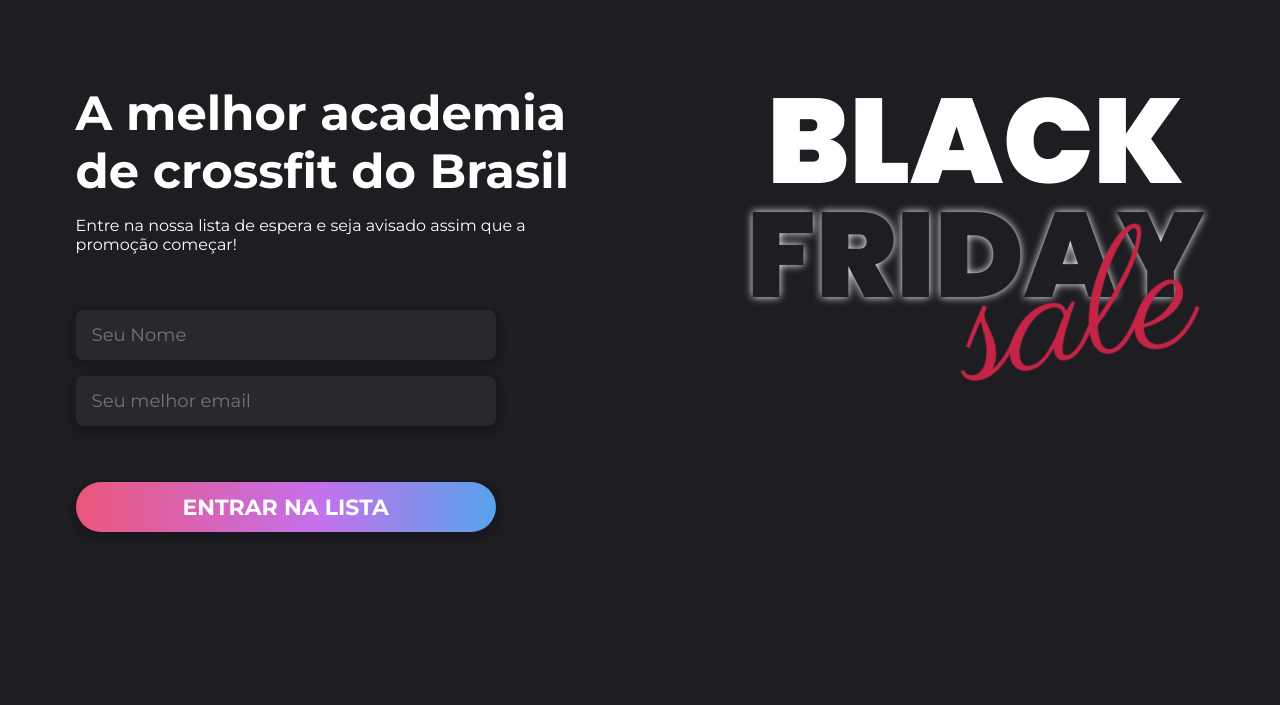
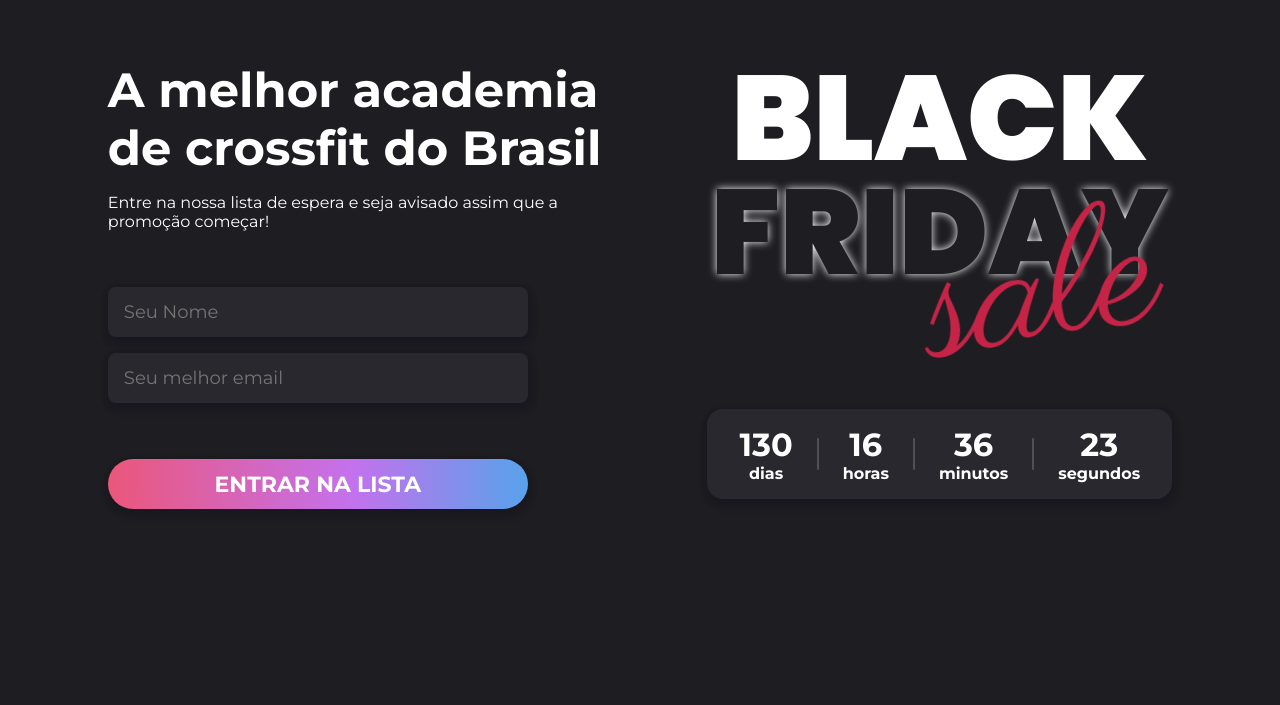
Before and after one commit to taisasoares/amag, a plain HTML site: page index.HTML in a window 1280 px wide. Shown: the part 95-800 px from the top of the page. Drawn offline with Linux system fonts and the light colour scheme.

Commit message:
feat: add countdown

```diff
--- a/index.HTML
+++ b/index.HTML
@@ -72,11 +72,40 @@
           </form>
         </div>
 
-        <!--SVG provisório :)-->
-        <div id="bfs">
-          <span class="poppins">Black</span>
-          <span class="poppins" id="friday">Friday</span>
-          <span id="sale">sale</span>
+        <div id="bfsContainer">
+          <div id="bfs">
+            <span class="poppins">Black</span>
+            <span class="poppins" id="friday">Friday</span>
+            <span id="sale">sale</span>
+          </div>
+
+          <div id="countdown">
+            <div class="countdownContainer">
+              <span id="days" class="countdownTitle"></span>
+              <span class="countdownSubtitle">dias</span>
+            </div>
+
+            <div class="divider"></div>
+
+            <div class="countdownContainer">
+              <span id="hours" class="countdownTitle"></span>
+              <span class="countdownSubtitle">horas</span>
+            </div>
+
+            <div class="divider"></div>
+
+            <div class="countdownContainer">
+              <span id="minutes" class="countdownTitle"></span>
+              <span class="countdownSubtitle">minutos</span>
+            </div>
+
+            <div class="divider"></div>
+
+            <div class="countdownContainer">
+              <span id="seconds" class="countdownTitle"></span>
+              <span class="countdownSubtitle">segundos</span>
+            </div>
+          </div>
         </div>
       </section>
     </main>
--- a/script.JS
+++ b/script.JS
@@ -37,3 +37,48 @@ function saveData(name, email) {
     "Você acaba de ser adicionade a nossa lista de espera! Verifique seu email :) (P.S: obviamente não vai ter nada no seu email pq isso é só um mock tá?? beijinhos científicos)"
   );
 }
+
+function countdown() {
+  // Set the date we're counting down to
+  var countDownDate = new Date("Nov 26, 2021 03:00:00").getTime();
+
+  // Update the count down every 1 second
+  var x = setInterval(function () {
+    // Get today's date and time
+    var now = new Date().getTime();
+
+    // Find the distance between now and the count down date
+    var distance = countDownDate - now;
+
+    // Time calculations for days, hours, minutes and seconds
+    var days = Math.floor(distance / (1000 * 60 * 60 * 24));
+    var hours = Math.floor(
+      (distance % (1000 * 60 * 60 * 24)) / (1000 * 60 * 60)
+    );
+    var minutes = Math.floor((distance % (1000 * 60 * 60)) / (1000 * 60));
+    var seconds = Math.floor((distance % (1000 * 60)) / 1000);
+
+    // Display the result in the elements with id="days", "hours", "minutes" and "seconds"
+    document.getElementById("days").innerHTML = zeroPad(days);
+    document.getElementById("hours").innerHTML = zeroPad(hours);
+    document.getElementById("minutes").innerHTML = zeroPad(minutes);
+    document.getElementById("seconds").innerHTML = zeroPad(seconds);
+
+    // If the count down is finished show 00:00:00:00
+    if (distance < 0) {
+      clearInterval(x);
+      document.getElementById("days").innerHTML = "00";
+      document.getElementById("hours").innerHTML = "00";
+      document.getElementById("minutes").innerHTML = "00";
+      document.getElementById("seconds").innerHTML = "00";
+    }
+  }, 1000);
+}
+
+window.addEventListener("load", function () {
+  countdown();
+});
+
+function zeroPad(num) {
+  return num.toString().padStart(2, "0");
+}
--- a/style.CSS
+++ b/style.CSS
@@ -24,7 +24,8 @@ footer {
   display: flex;
   justify-content: space-around;
   align-items: flex-start;
-  margin: 55px 0;
+  margin: 32px 0px;
+  padding: 0 68px;
 }
 
 header {
@@ -125,6 +126,13 @@ form {
   position: relative;
 }
 
+#bfsContainer {
+  display: flex;
+  flex-direction: column;
+  justify-content: flex-start;
+  align-items: center;
+}
+
 .poppins {
   font-family: "Poppins", sans-serif;
   font-size: 120px;
@@ -149,6 +157,8 @@ form {
 
   /* animation */
   animation: pulse 3s infinite;
+
+  user-select: none;
 }
 
 @keyframes pulse {
@@ -164,3 +174,38 @@ form {
     transform: scale(1) rotateZ(-10deg);
   }
 }
+
+#countdown {
+  margin-top: 120px;
+  padding: 16px 32px;
+
+  background: #29282f;
+  font-weight: 700;
+
+  display: flex;
+  justify-content: space-evenly;
+  align-items: center;
+
+  box-shadow: 2px 6px 12px rgba(20, 18, 31, 0.08),
+    2px 2px 8px rgba(20, 18, 31, 0.16), 0px 4px 6px rgba(20, 18, 31, 0.25);
+  border-radius: 16px;
+}
+
+.countdownTitle {
+  font-size: 32px;
+}
+
+.countdownContainer {
+  display: flex;
+  flex-direction: column;
+  justify-content: center;
+  align-items: center;
+}
+
+.divider {
+  width: 2px;
+  height: 32px;
+  margin: 0px 24px;
+  background: rgba(242, 242, 242, 0.2);
+  border-radius: 16px;
+}
```
